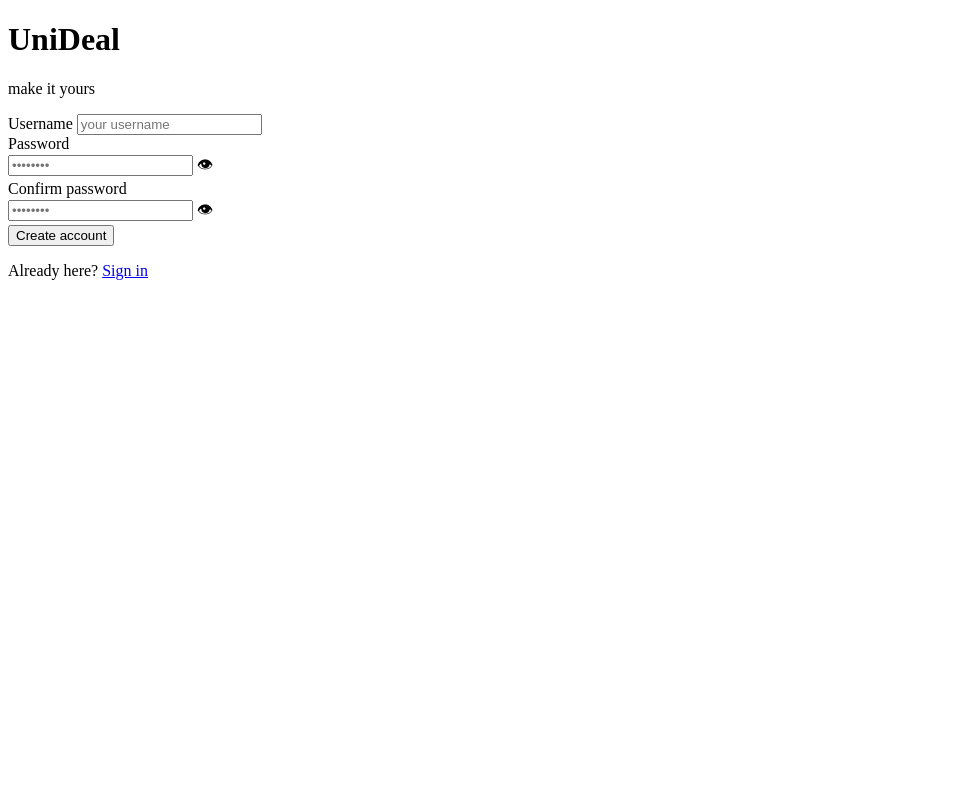
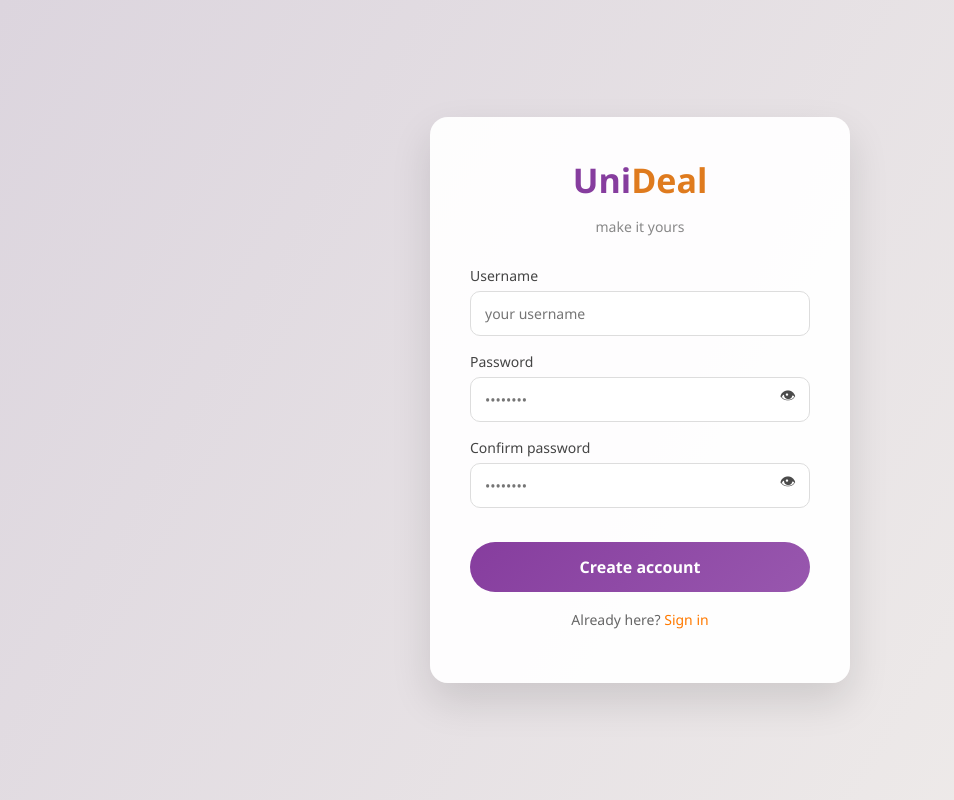
Before and after one commit to alterra47/UniDeal, a Django app: page /signup/ in a window 1280 px wide. Shown: the whole page, without its empty margins (0-954 px from the left). Run offline with Django 5.2, Linux system fonts and the light colour scheme.

Commit message:
GET /signup/ HTTP/1.1 200 1650 solved

```diff
--- /dev/null
+++ b/marketplace/static/login-signup.css
@@ -0,0 +1,130 @@
+* {
+    box-sizing: border-box;
+    font-family: "Segoe UI", system-ui, sans-serif;
+}
+
+body {
+    margin: 0;
+    height: 100vh;
+    background: linear-gradient(120deg, #dcd5de, #f1eeeb);
+}
+
+.page {
+    height: 100%;
+    display: flex;
+    align-items: center;
+    justify-content: center;
+}
+
+.card {
+    width: 420px;
+    padding: 40px;
+    background: rgba(255, 255, 255, 0.95);
+    border-radius: 18px;
+    box-shadow: 0 18px 40px rgba(0,0,0,0.12);
+    position: relative;
+    z-index: 1;
+}
+
+.brand {
+    text-align: center;
+    font-size: 34px;
+    margin: 0;
+    font-weight: 700;
+    color: #1f1f1f;
+}
+
+.unib {
+    color: #863d9e;
+}
+
+.dealb {
+    color: #df7b1e;
+}
+
+.subtitle {
+    text-align: center;
+    font-size: 14px;
+    color: #888;
+    margin-bottom: 30px;
+}
+
+label {
+    font-size: 14px;
+    color: #444;
+    display: block;
+    margin-top: 16px;
+}
+
+input {
+    width: 100%;
+    padding: 12px 14px;
+    margin-top: 6px;
+    border-radius: 10px;
+    border: 1px solid #ddd;
+    font-size: 14px;
+}
+
+input:focus {
+    outline: none;
+    border-color: #ff7a00;
+}
+
+.password-wrapper {
+    position: relative;
+}
+
+.password-wrapper input {
+    padding-right: 44px;
+}
+
+.toggle-password {
+    position: absolute;
+    right: 14px;
+    top: 50%;
+    transform: translateY(-50%);
+    cursor: pointer;
+    font-size: 16px;
+    opacity: 0.7;
+    user-select: none;
+}
+
+.toggle-password:hover {
+    opacity: 1;
+}
+
+button {
+    width: 100%;
+    margin-top: 30px;
+    padding: 14px;
+    border-radius: 30px;
+    border: none;
+    font-size: 16px;
+    background: linear-gradient(135deg, #863d9e, #9857ae);
+    color: white;
+    cursor: pointer;
+    font-weight: 600;
+}
+
+button:hover {
+    opacity: 0.92;
+}
+
+.error {
+    font-size: 12px;
+    color: #d9534f;
+    margin-top: 4px;
+}
+
+.footer-text {
+    text-align: center;
+    margin-top: 18px;
+    font-size: 14px;
+    color: #666;
+}
+
+.footer-text a {
+    color: #ff7a00;
+    text-decoration: none;
+    font-weight: 500;
+}
--- a/marketplace/templates/login-main.html
+++ b/marketplace/templates/login-main.html
@@ -41,7 +41,7 @@
         </form>
 
         <p class="footer-text">
-            New here? <a href="{% url 'signup' %}">Create account</a>
+            New here? <a href="{% url 'signup_page' %}">Create account</a>
 
         </p>
 
--- a/marketplace/templates/signup-main.html
+++ b/marketplace/templates/signup-main.html
@@ -47,7 +47,7 @@
         </form>
 
         <p class="footer-text">
-            Already here? <a href="{% url 'login' %}">Sign in</a>
+            Already here? <a href="{% url 'signin_page' %}">Sign in</a>
 
         </p>
 
--- a/marketplace/urls.py
+++ b/marketplace/urls.py
@@ -1,20 +1,13 @@
 from django.urls import path
-from .views import (
-    landing_page,
-    login_page,
-    signup_page,
-    signup,
-    signin,
-)
+from . import views
 
 urlpatterns = [
     # Pages
-    path("", landing_page, name="landing"),
-    path("login/", login_page, name="login"),
-    path("signup/", signup_page, name="signup"),
-
+    path('', views.landing_page, name='landing'),
+    path('signin/', views.signin_page, name='signin_page'),
+    path('signup/', views.signup_page, name='signup_page'),
 
     # APIs
-    path("api/signup/", signup, name="api-signup"),
-    path("api/signin/", signin, name="api-signin"),
+    path('api/signin/', views.signin, name='signin_api'),
+    path('api/signup/', views.signup, name='signup_api'),
 ]
--- a/marketplace/views.py
+++ b/marketplace/views.py
@@ -1,13 +1,12 @@
-from django.shortcuts import render
-from django.views.decorators.csrf import csrf_exempt
 
 from rest_framework.decorators import api_view
 from rest_framework.response import Response
 from rest_framework import status
 from rest_framework_simplejwt.tokens import AccessToken
-
 from .models import UserCredential
 from .serializer import SignupSerializer, SigninSerializer
+from django.shortcuts import render
+
 
 
 # ======================
@@ -17,37 +16,26 @@ from .serializer import SignupSerializer, SigninSerializer
 def landing_page(request):
     return render(request, "main-before-login.html")
 
-def login_page(request):
+def signin_page(request):
     return render(request, "login-main.html")
 
 def signup_page(request):
     return render(request, "signup-main.html")
 
 
-# ======================
-# AUTH HELPERS
-# ======================
-
 def get_token_for_user(user):
+    """Generate single JWT access token"""
     token = AccessToken()
-    token["user_id"] = user.id
-    token["username"] = user.username
+    token['username'] = user.username
     return str(token)
 
-
-# ======================
-# API VIEWS (JSON)
-# ======================
-
-@csrf_exempt
-@api_view(["POST"])
+@api_view(['POST'])
 def signup(request):
     serializer = SignupSerializer(data=request.data)
 
     if serializer.is_valid():
         user = serializer.save()
         token = get_token_for_user(user)
-
         return Response(
             {
                 "message": "User registered successfully",
@@ -59,16 +47,15 @@ def signup(request):
     return Response(serializer.errors, status=status.HTTP_400_BAD_REQUEST)
 
 
-@csrf_exempt
-@api_view(["POST"])
+@api_view(['POST'])
 def signin(request):
     serializer = SigninSerializer(data=request.data)
 
     if not serializer.is_valid():
         return Response(serializer.errors, status=status.HTTP_400_BAD_REQUEST)
 
-    username = serializer.validated_data["username"]
-    password = serializer.validated_data["password"]
+    username = serializer.validated_data['username']
+    password = serializer.validated_data['password']
 
     try:
         user = UserCredential.objects.get(username=username)
```
Also changed, not shown: UniDeal/settings.py (+8 -1 lines), marketplace/static/main-before-login-style.css (added, +342 -0 lines), marketplace/templates/main-before-login.html (+4 -5 lines), marketplace/static/js/auth.js (renamed from marketplace/js/auth.js), 1 other file.
